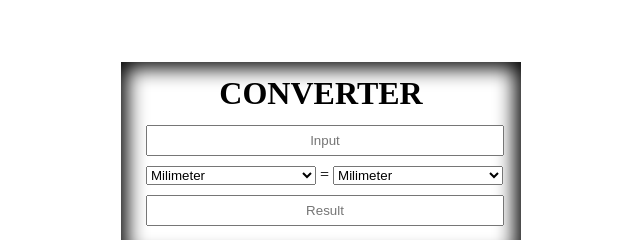
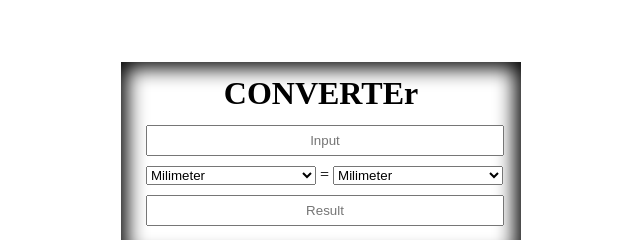
Before and after one commit to KrupalPatel07/CONVERTER, a plain HTML site: page index.html in a window 1280 px wide. Shown: the part 238-478 px from the top of the page, 319-959 px from the left. Drawn offline with Linux system fonts and the light colour scheme.

Commit message:
some changes..

```diff
--- a/index.html
+++ b/index.html
@@ -9,7 +9,7 @@
 </head>
 <body>
     <div class="cont-1">
-        <h1 class="cont-1-title">CONVERTER</h1>
+        <h1 class="cont-1-title">CONVERTEr</h1>
 
         <div class="input">
             <input type="text" placeholder="Input" id="input">
```
